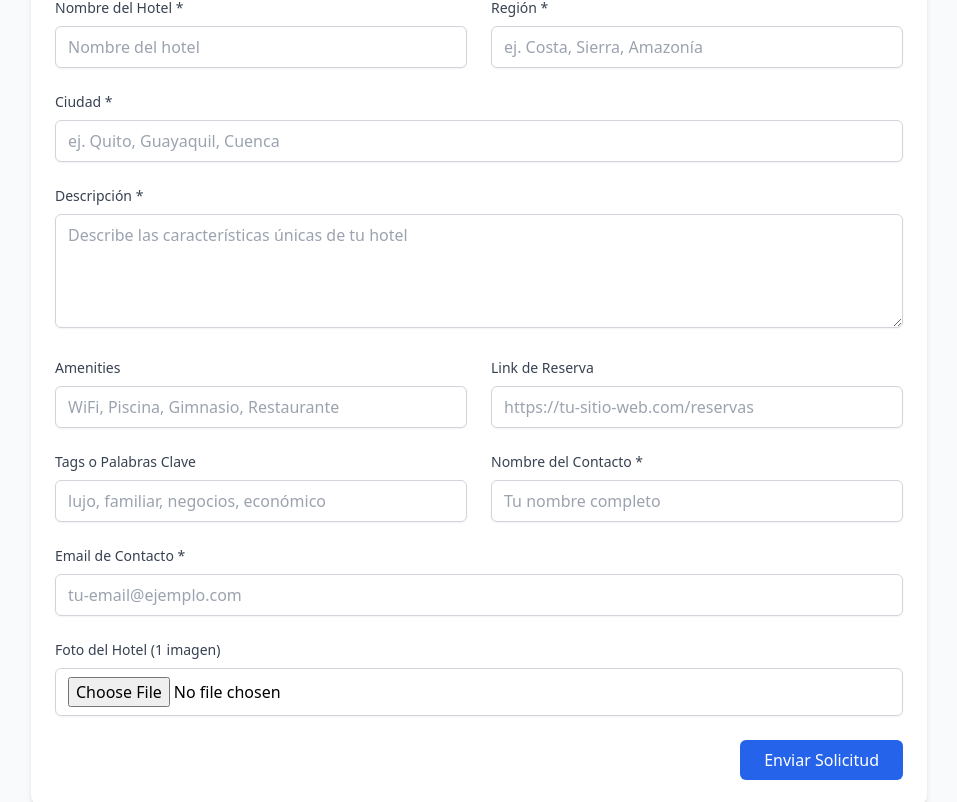
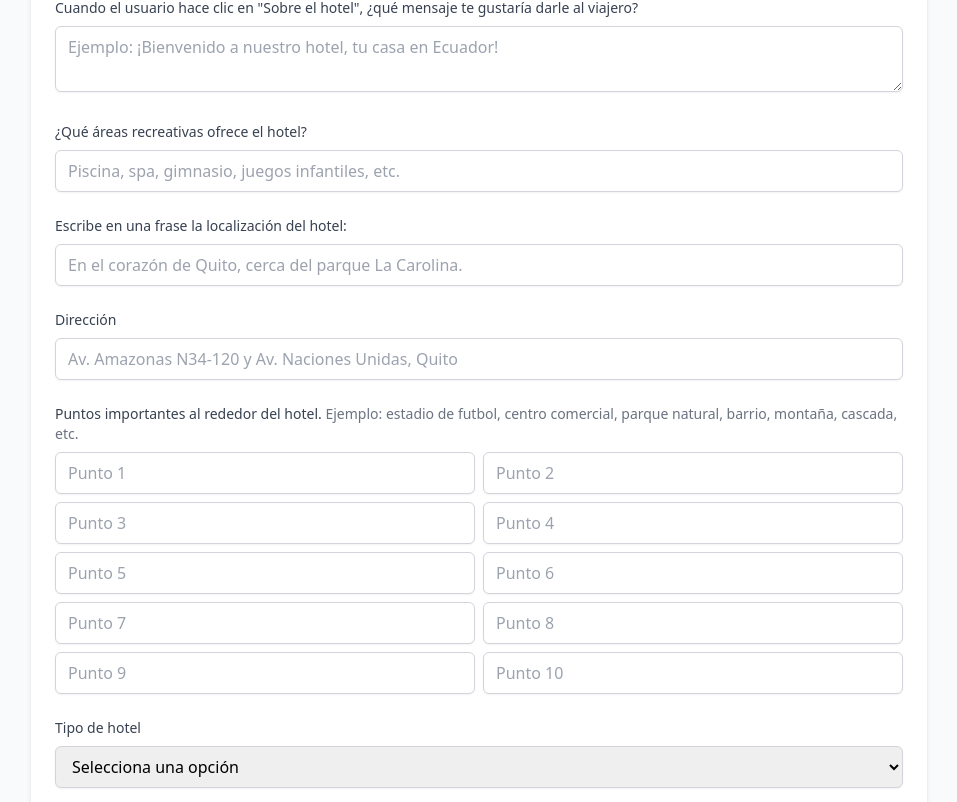
Before and after one commit to Mau567/AHOTEC_chatbot, a Next.js app: page / in a window 1280 px wide. Shown: the part 279-1081 px from the top of the page, without its empty margins (161-1118 px from the left). Built offline with nearby package versions, Linux system fonts and the light colour scheme.

Commit message:
Enhance hotel form and API by adding new fields: aboutMessage, recreationAreas, locationPhrase, address, surroundings, and hotelType. Update form submission logic to validate surroundings and rename bookingLink to linkHotel. Adjust Prisma schema to reflect new data structure.

```diff
--- a/app/api/hotels/route.ts
+++ b/app/api/hotels/route.ts
@@ -9,12 +9,17 @@ export async function POST(request: NextRequest) {
     const region = formData.get('region') as string
     const city = formData.get('city') as string
     const description = formData.get('description') as string
-    const amenities = formData.get('amenities') as string
     const bookingLink = formData.get('bookingLink') as string
-    const tags = formData.get('tags') as string
-    const submittedBy = formData.get('submittedBy') as string
-    const contactEmail = formData.get('contactEmail') as string
+    const aboutMessage = formData.get('aboutMessage') as string
+    const recreationAreas = formData.get('recreationAreas') as string
+    const locationPhrase = formData.get('locationPhrase') as string
+    const address = formData.get('address') as string
+    const surroundingsRaw = formData.get('surroundings') as string
+    const hotelType = formData.get('hotelType') as string
     const image = formData.get('image') as File | null
+
+    // surroundingsRaw llega como string separado por comas
+    const surroundings = surroundingsRaw ? surroundingsRaw.split(',').map(s => s.trim()).filter(s => s) : []
 
     let imageUrl: string | undefined = undefined
     if (image) {
@@ -44,11 +49,13 @@ export async function POST(request: NextRequest) {
         region,
         city,
         description,
-        amenities: amenities.split(',').map(a => a.trim()).filter(a => a),
         bookingLink,
-        tags: tags.split(',').map(t => t.trim()).filter(t => t),
-        submittedBy,
-        contactEmail,
+        aboutMessage,
+        recreationAreas,
+        locationPhrase,
+        address,
+        surroundings,
+        hotelType,
         imageUrl
       }
     })
--- a/app/page.tsx
+++ b/app/page.tsx
@@ -8,12 +8,14 @@ interface HotelFormData {
   region: string
   city: string
   description: string
-  amenities: string
-  bookingLink: string
-  tags: string
-  submittedBy: string
-  contactEmail: string
-  image?: File | null // Add image field
+  bookingLink: string // Renombrar a linkHotel
+  image?: File | null
+  aboutMessage: string // Mensaje para el viajero
+  recreationAreas: string // Áreas recreativas
+  locationPhrase: string // Localización en una frase
+  address: string // Dirección
+  surroundings: string[] // 10 puntos importantes alrededor
+  hotelType: string // Tipo de hotel
 }
 
 interface ChatMessage {
@@ -29,12 +31,14 @@ export default function Home() {
     region: '',
     city: '',
     description: '',
-    amenities: '',
     bookingLink: '',
-    tags: '',
-    submittedBy: '',
-    contactEmail: '',
-    image: null // Add image field
+    image: null,
+    aboutMessage: '',
+    recreationAreas: '',
+    locationPhrase: '',
+    address: '',
+    surroundings: Array(10).fill(''),
+    hotelType: '',
   })
 
   const [chatMessages, setChatMessages] = useState<ChatMessage[]>([])
@@ -51,6 +55,14 @@ export default function Home() {
     }))
   }
 
+  const handleSelectChange = (e: React.ChangeEvent<HTMLSelectElement>) => {
+    const { name, value } = e.target
+    setFormData(prev => ({
+      ...prev,
+      [name]: value
+    }))
+  }
+
   const handleImageChange = (e: React.ChangeEvent<HTMLInputElement>) => {
     const file = e.target.files && e.target.files[0] ? e.target.files[0] : null
     setFormData(prev => ({
@@ -59,8 +71,20 @@ export default function Home() {
     }))
   }
 
+  const handleSurroundingChange = (idx: number, value: string) => {
+    setFormData(prev => ({
+      ...prev,
+      surroundings: prev.surroundings.map((item, i) => i === idx ? value : item)
+    }))
+  }
+
   const handleFormSubmit = async (e: React.FormEvent) => {
     e.preventDefault()
+    // Validar que los 10 puntos estén llenos
+    if (formData.surroundings.some(s => !s.trim())) {
+      alert('Por favor ingresa los 10 puntos importantes alrededor del hotel.')
+      return
+    }
 
     try {
       const form = new FormData()
@@ -68,14 +92,11 @@ export default function Home() {
       form.append('region', formData.region)
       form.append('city', formData.city)
       form.append('description', formData.description)
-      form.append('amenities', formData.amenities)
       form.append('bookingLink', formData.bookingLink)
-      form.append('tags', formData.tags)
-      form.append('submittedBy', formData.submittedBy)
-      form.append('contactEmail', formData.contactEmail)
       if (formData.image) {
         form.append('image', formData.image)
       }
+      form.append('surroundings', formData.surroundings.join(','))
 
       const response = await fetch('/api/hotels', {
         method: 'POST',
@@ -91,12 +112,14 @@ export default function Home() {
           region: '',
           city: '',
           description: '',
-          amenities: '',
           bookingLink: '',
-          tags: '',
-          submittedBy: '',
-          contactEmail: '',
-          image: null // Reset image after submission
+          image: null,
+          aboutMessage: '',
+          recreationAreas: '',
+          locationPhrase: '',
+          address: '',
+          surroundings: Array(10).fill(''),
+          hotelType: '',
         })
       } else {
         alert('Error al enviar el formulario. Por favor intenta de nuevo.')
@@ -215,6 +238,116 @@ export default function Home() {
           <div className="bg-white rounded-lg shadow-md p-6">
             <h2 className="text-2xl font-semibold text-gray-900 mb-6">Registra tu Hotel</h2>
             <form onSubmit={handleFormSubmit} className="space-y-6">
+              {/* Mensaje para el viajero */}
+              <div>
+                <label htmlFor="aboutMessage" className="block text-sm font-medium text-gray-700 mb-2">
+                  Cuando el usuario hace clic en "Sobre el hotel", ¿qué mensaje te gustaría darle al viajero?
+                </label>
+                <textarea
+                  id="aboutMessage"
+                  name="aboutMessage"
+                  value={formData.aboutMessage}
+                  onChange={handleFormChange}
+                  rows={2}
+                  className="w-full px-3 py-2 border border-gray-300 rounded-md shadow-sm focus:outline-none focus:ring-2 focus:ring-blue-500 focus:border-blue-500"
+                  placeholder="Ejemplo: ¡Bienvenido a nuestro hotel, tu casa en Ecuador!"
+                />
+              </div>
+
+              {/* Áreas recreativas */}
+              <div>
+                <label htmlFor="recreationAreas" className="block text-sm font-medium text-gray-700 mb-2">
+                  ¿Qué áreas recreativas ofrece el hotel?
+                </label>
+                <input
+                  type="text"
+                  id="recreationAreas"
+                  name="recreationAreas"
+                  value={formData.recreationAreas}
+                  onChange={handleFormChange}
+                  className="w-full px-3 py-2 border border-gray-300 rounded-md shadow-sm focus:outline-none focus:ring-2 focus:ring-blue-500 focus:border-blue-500"
+                  placeholder="Piscina, spa, gimnasio, juegos infantiles, etc."
+                />
+              </div>
+
+              {/* Localización en una frase */}
+              <div>
+                <label htmlFor="locationPhrase" className="block text-sm font-medium text-gray-700 mb-2">
+                  Escribe en una frase la localización del hotel:
+                </label>
+                <input
+                  type="text"
+                  id="locationPhrase"
+                  name="locationPhrase"
+                  value={formData.locationPhrase}
+                  onChange={handleFormChange}
+                  className="w-full px-3 py-2 border border-gray-300 rounded-md shadow-sm focus:outline-none focus:ring-2 focus:ring-blue-500 focus:border-blue-500"
+                  placeholder="En el corazón de Quito, cerca del parque La Carolina."
+                />
+              </div>
+
+              {/* Dirección */}
+              <div>
+                <label htmlFor="address" className="block text-sm font-medium text-gray-700 mb-2">
+                  Dirección
+                </label>
+                <input
+                  type="text"
+                  id="address"
+                  name="address"
+                  value={formData.address}
+                  onChange={handleFormChange}
+                  className="w-full px-3 py-2 border border-gray-300 rounded-md shadow-sm focus:outline-none focus:ring-2 focus:ring-blue-500 focus:border-blue-500"
+                  placeholder="Av. Amazonas N34-120 y Av. Naciones Unidas, Quito"
+                />
+              </div>
+
+              {/* Puntos importantes alrededor */}
+              <div>
+                <label htmlFor="surroundings" className="block text-sm font-medium text-gray-700 mb-2">
+                  Puntos importantes al rededor del hotel. <span className="text-gray-500">Ejemplo: estadio de futbol, centro comercial, parque natural, barrio, montaña, cascada, etc.</span>
+                </label>
+                <div className="grid grid-cols-1 md:grid-cols-2 gap-2">
+                  {formData.surroundings.map((point, idx) => (
+                    <input
+                      key={idx}
+                      type="text"
+                      id={`surrounding-${idx}`}
+                      name={`surrounding-${idx}`}
+                      value={point}
+                      onChange={e => handleSurroundingChange(idx, e.target.value)}
+                      className="w-full px-3 py-2 border border-gray-300 rounded-md shadow-sm focus:outline-none focus:ring-2 focus:ring-blue-500 focus:border-blue-500"
+                      placeholder={`Punto ${idx + 1}`}
+                      required
+                    />
+                  ))}
+                </div>
+              </div>
+
+              {/* Tipo de hotel */}
+              <div>
+                <label htmlFor="hotelType" className="block text-sm font-medium text-gray-700 mb-2">
+                  Tipo de hotel
+                </label>
+                <select
+                  id="hotelType"
+                  name="hotelType"
+                  value={formData.hotelType}
+                  onChange={handleSelectChange}
+                  className="w-full px-3 py-2 border border-gray-300 rounded-md shadow-sm focus:outline-none focus:ring-2 focus:ring-blue-500 focus:border-blue-500"
+                  required
+                >
+                  <option value="">Selecciona una opción</option>
+                  <option value="4-5 estrellas">Hotel 4 o 5 estrellas</option>
+                  <option value="3 o menos estrellas">Hotel 3 o menos estrellas</option>
+                  <option value="hostal">Hostal / Bed and Breakfast</option>
+                  <option value="hosteria">Hostería de campo</option>
+                  <option value="hacienda">Hacienda</option>
+                  <option value="resort">Resort</option>
+                </select>
+              </div>
+
+              {/* El resto de campos existentes, renombrando Link de Reserva a Link a hotel */}
               <div className="grid grid-cols-1 md:grid-cols-2 gap-6">
                 <div>
                   <label htmlFor="hotelName" className="block text-sm font-medium text-gray-700 mb-2">
@@ -281,25 +414,10 @@ export default function Home() {
                 />
               </div>
 
-              <div className="grid grid-cols-1 md:grid-cols-2 gap-6">
-                <div>
-                  <label htmlFor="amenities" className="block text-sm font-medium text-gray-700 mb-2">
-                    Amenities
-                  </label>
-                  <input
-                    type="text"
-                    id="amenities"
-                    name="amenities"
-                    value={formData.amenities}
-                    onChange={handleFormChange}
-                    className="w-full px-3 py-2 border border-gray-300 rounded-md shadow-sm focus:outline-none focus:ring-2 focus:ring-blue-500 focus:border-blue-500"
-                    placeholder="WiFi, Piscina, Gimnasio, Restaurante"
-                  />
-                </div>
-
+              {/* Link a hotel */}
               <div>
                 <label htmlFor="bookingLink" className="block text-sm font-medium text-gray-700 mb-2">
-                    Link de Reserva
+                  Link a hotel
                 </label>
                 <input
                   type="url"
@@ -310,79 +428,6 @@ export default function Home() {
                   className="w-full px-3 py-2 border border-gray-300 rounded-md shadow-sm focus:outline-none focus:ring-2 focus:ring-blue-500 focus:border-blue-500"
                   placeholder="https://tu-sitio-web.com/reservas"
                 />
-                </div>
-              </div>
-
-              <div className="grid grid-cols-1 md:grid-cols-2 gap-6">
-                <div>
-                  <label htmlFor="tags" className="block text-sm font-medium text-gray-700 mb-2">
-                    Tags o Palabras Clave
-                  </label>
-                  <input
-                    type="text"
-                    id="tags"
-                    name="tags"
-                    value={formData.tags}
-                    onChange={handleFormChange}
-                    className="w-full px-3 py-2 border border-gray-300 rounded-md shadow-sm focus:outline-none focus:ring-2 focus:ring-blue-500 focus:border-blue-500"
-                    placeholder="lujo, familiar, negocios, económico"
-                  />
-                </div>
-
-                <div>
-                  <label htmlFor="submittedBy" className="block text-sm font-medium text-gray-700 mb-2">
-                    Nombre del Contacto *
-                  </label>
-                  <input
-                    type="text"
-                    id="submittedBy"
-                    name="submittedBy"
-                    value={formData.submittedBy}
-                    onChange={handleFormChange}
-                    required
-                    className="w-full px-3 py-2 border border-gray-300 rounded-md shadow-sm focus:outline-none focus:ring-2 focus:ring-blue-500 focus:border-blue-500"
-                    placeholder="Tu nombre completo"
-                  />
-                </div>
-              </div>
-
-              <div>
-                <label htmlFor="contactEmail" className="block text-sm font-medium text-gray-700 mb-2">
-                  Email de Contacto *
-                </label>
-                <input
-                  type="email"
-                  id="contactEmail"
-                  name="contactEmail"
-                  value={formData.contactEmail}
-                  onChange={handleFormChange}
-                  required
-                  className="w-full px-3 py-2 border border-gray-300 rounded-md shadow-sm focus:outline-none focus:ring-2 focus:ring-blue-500 focus:border-blue-500"
-                  placeholder="tu-email@ejemplo.com"
-                />
-              </div>
-
-              <div>
-                <label htmlFor="image" className="block text-sm font-medium text-gray-700 mb-2">
-                  Foto del Hotel (1 imagen)
-                </label>
-                <input
-                  type="file"
-                  id="image"
-                  name="image"
-                  accept="image/*"
-                  onChange={handleImageChange}
-                  className="w-full px-3 py-2 border border-gray-300 rounded-md shadow-sm focus:outline-none focus:ring-2 focus:ring-blue-500 focus:border-blue-500"
-                />
-                {formData.image && (
-                  <div className="mt-2">
-                    <img
-                      src={URL.createObjectURL(formData.image)}
-                      alt="Vista previa de la imagen"
-                      className="h-32 rounded-md object-cover border"
-                    />
-                  </div>
-                )}
               </div>
 
               <div className="flex justify-end">
```
Also changed, not shown: 1 other file (tests, documents, lock files or other folders). Lines whose indentation alone changed are shown as unchanged.
